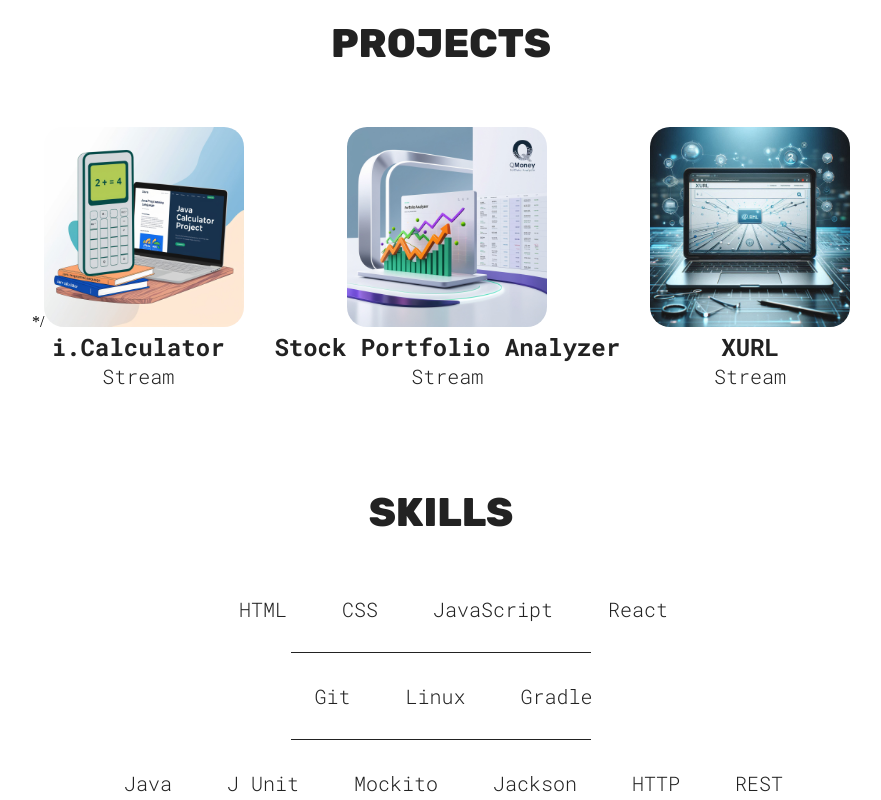
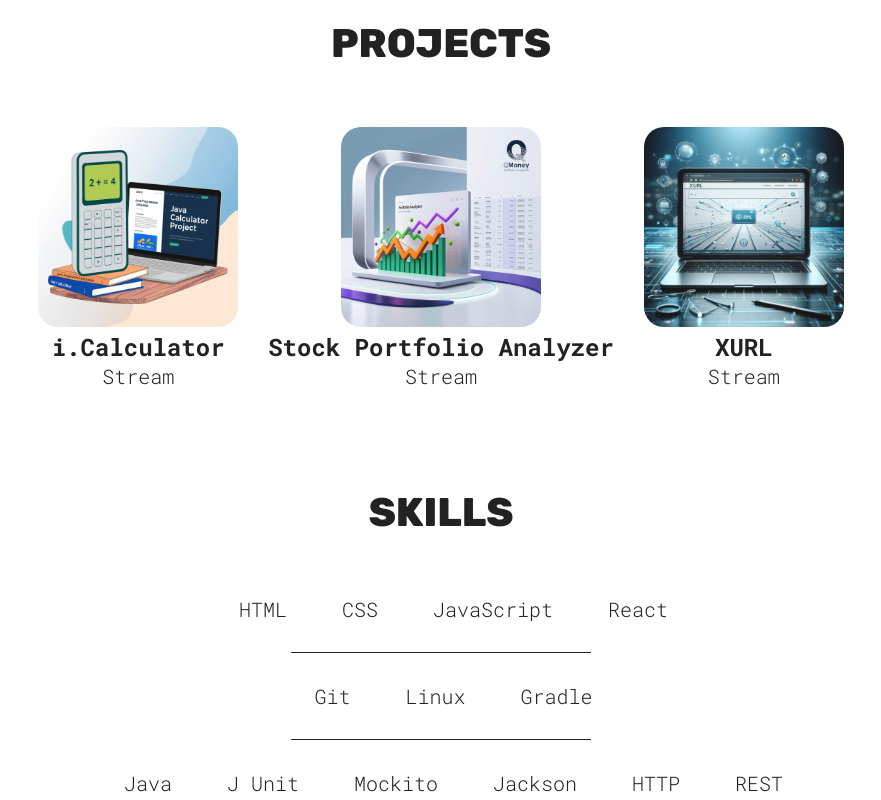
Before and after one commit to vaibhavaanand123/Portfolio-React_JS-, a React (Vite) app: page / in a window 1280 px wide. Shown: the part 880-1680 px from the top of the page, without its empty margins (199-1080 px from the left). Built offline with nearby package versions, Linux system fonts and the light colour scheme.

Commit message:
updated resposive page

```diff
--- a/src/sections/Projects/Projects.jsx
+++ b/src/sections/Projects/Projects.jsx
@@ -13,7 +13,7 @@ function Projects() {
 
             <div className={styles.projectsContainer}>
 
-                <div className={styles.projectLayout}> */
+                <div className={styles.projectLayout}>
                 <ProjectCard src={Q_calc} link={'https://github.com/vaibhavaanand123/Q_Calculator'} h3={'i.Calculator'}
                 p={'Stream '}/>
                  </div>
```
